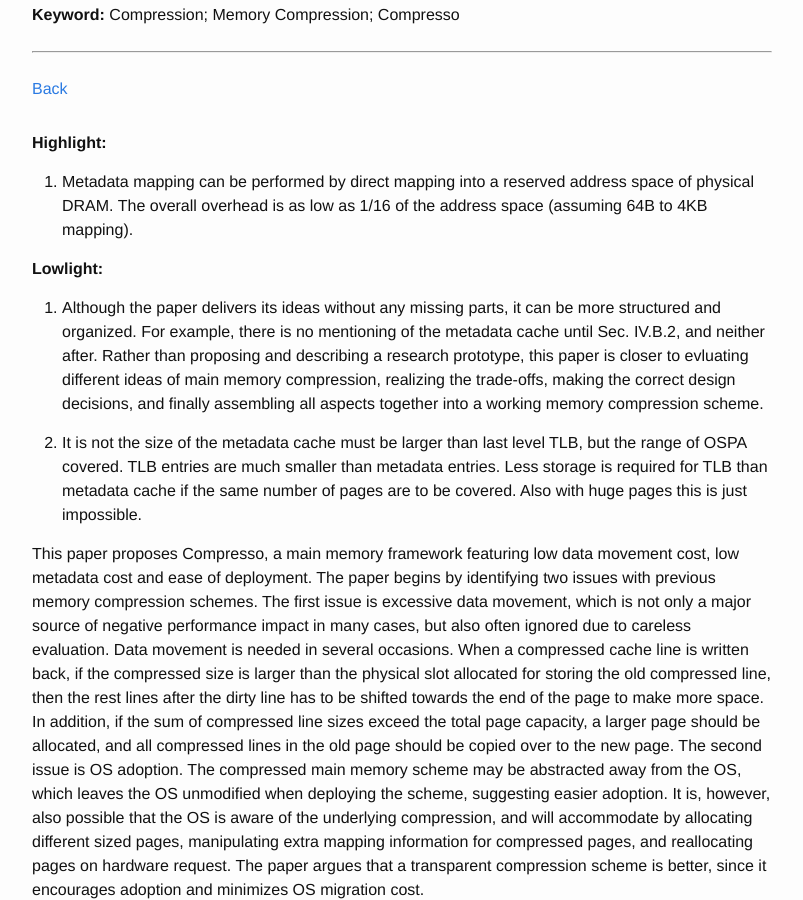
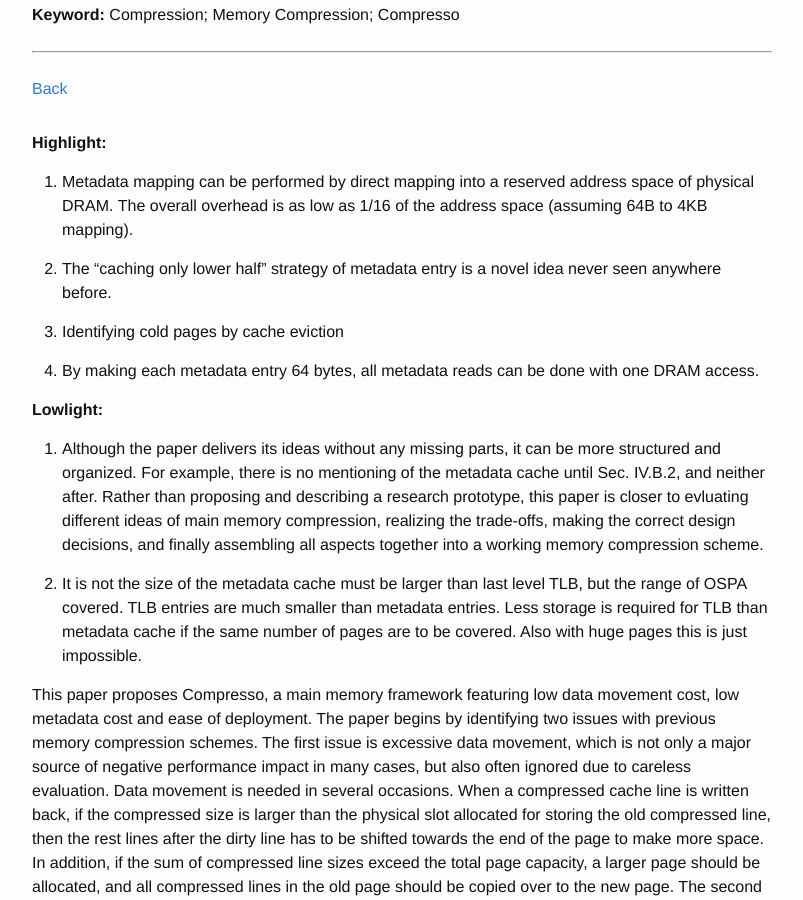
Before and after one commit to wangziqi2013/wangziqi2013.github.io, a Jekyll site: the page built from _posts/2020-07-13-compresso.markdown, in a window 1280 px wide and 900 px high, scrolled down 361 px. Shown: the whole window, without its empty margins (238-1041 px from the left). Built offline with Jekyll 4.4.1, drawn with Linux system fonts in a browser that asks for light colours.

Commit message:
Adding highlights

```diff
--- a/_posts/2020-07-13-compresso.markdown
+++ b/_posts/2020-07-13-compresso.markdown
@@ -17,6 +17,12 @@ version_mgmt:
 
 1. Metadata mapping can be performed by direct mapping into a reserved address space of physical DRAM. The overall overhead
    is as low as 1/16 of the address space (assuming 64B to 4KB mapping).
+
+2. The "caching only lower half" strategy of metadata entry is a novel idea never seen anywhere before.
+
+3. Identifying cold pages by cache eviction
+
+4. By making each metadata entry 64 bytes, all metadata reads can be done with one DRAM access.
 
 **Lowlight:**
 
```
